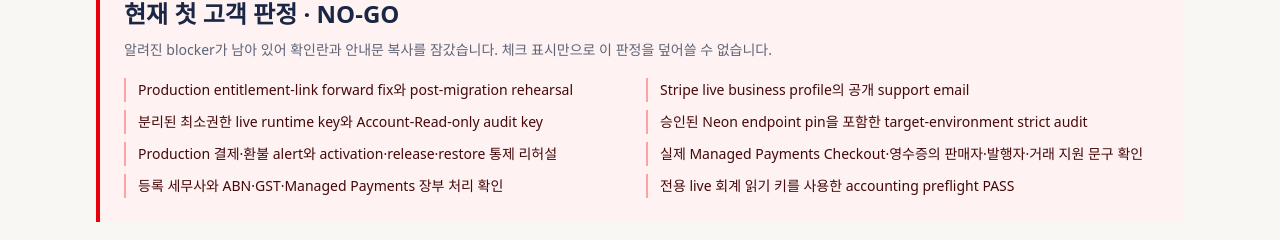
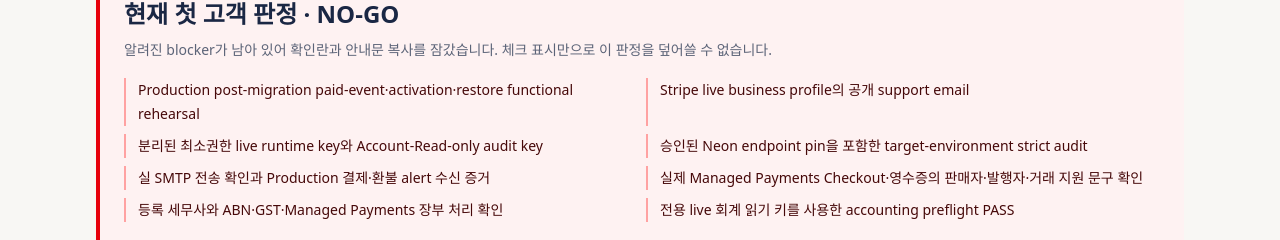
Before and after one commit to jelov219au/aussie-compass, a Next.js app: page /first-customer-invitation in a window 1280 px wide. Shown: the part 528-768 px from the top of the page. Built offline with nearby package versions, Linux system fonts and the light colour scheme; no server answers.

Commit message:
Record Production DB forward-fix outcome

```diff
--- a/scripts/check-first-customer-invitation.mjs
+++ b/scripts/check-first-customer-invitation.mjs
@@ -43,11 +43,11 @@ requireText(decision, 'auditedAt: "2026-08-24"', "decision evidence date");
 requireText(decision, 'import "server-only";', "server-only decision source");
 if ((decision.match(/^    "/gm) ?? []).length !== 8) errors.push("current NO-GO decision must enumerate eight known blockers");
 for (const [decisionMarker, evidenceSource, evidenceMarker] of [
-  ["Production entitlement-link forward fix", compactProductionAudit, "20260824_entitlement_link_conflict_v1"],
+  ["Production post-migration", compactProductionAudit, "Production functional rehearsal is still missing"],
   ["공개 support email", compactProductionAudit, "business-profile support email is absent"],
   ["live runtime key", compactProductionAudit, "proven live restricted runtime key"],
   ["Neon endpoint pin", compactProductionAudit, "missing strict-audit Neon endpoint pin"],
-  ["Production 결제·환불 alert", compactProductionAudit, "Production post-migration alert/access rehearsal"],
+  ["실 SMTP", compactProductionAudit, "Real SMTP transport proof is still missing"],
   ["Managed Payments Checkout·영수증", compactProductionAudit, "Managed Payments Checkout and issued receipt/invoice wording"],
   ["등록 세무사", compactProductionAudit, "registered tax agent"],
   ["accounting preflight", checklist, ".\\scripts\\run-accounting-preflight.ps1"],
--- a/src/lib/firstCustomerLaunchDecision.ts
+++ b/src/lib/firstCustomerLaunchDecision.ts
@@ -10,11 +10,11 @@ export const firstCustomerLaunchDecision = {
   status: "no_go",
   auditedAt: "2026-08-24",
   blockers: [
-    "Production entitlement-link forward fix와 post-migration rehearsal",
+    "Production post-migration paid-event·activation·restore functional rehearsal",
     "Stripe live business profile의 공개 support email",
     "분리된 최소권한 live runtime key와 Account-Read-only audit key",
     "승인된 Neon endpoint pin을 포함한 target-environment strict audit",
-    "Production 결제·환불 alert와 activation·release·restore 통제 리허설",
+    "실 SMTP 전송 확인과 Production 결제·환불 alert 수신 증거",
     "실제 Managed Payments Checkout·영수증의 판매자·발행자·거래 지원 문구 확인",
     "등록 세무사와 ABN·GST·Managed Payments 장부 처리 확인",
     "전용 live 회계 읽기 키를 사용한 accounting preflight PASS",
```
Also changed, not shown: 3 other files (tests, documents, lock files or other folders).
